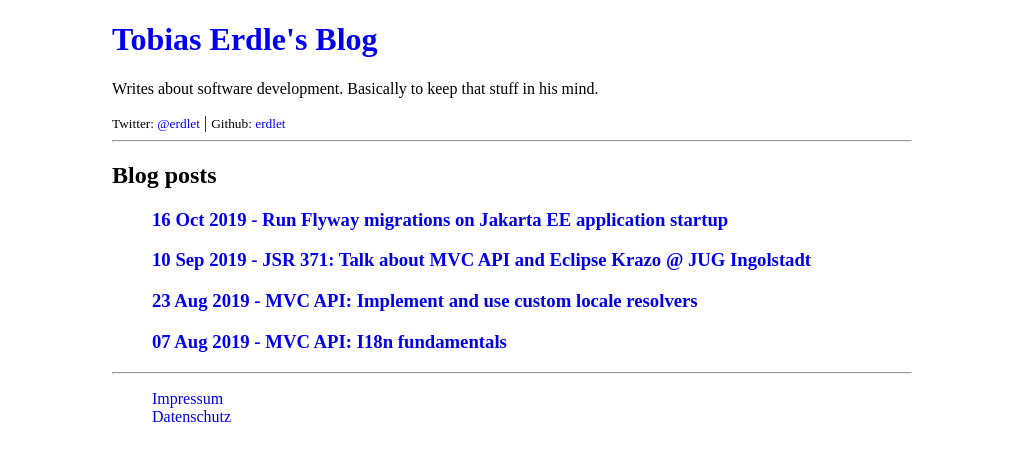
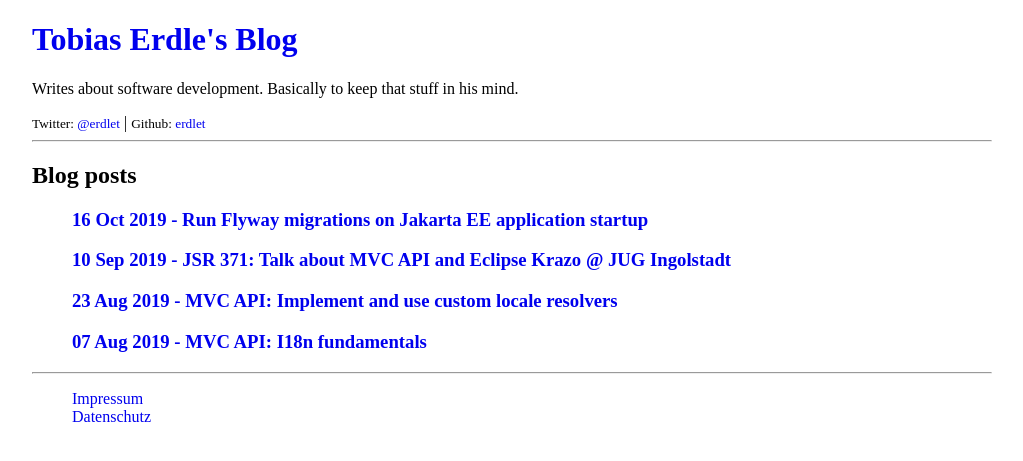
Before and after one commit to erdlet/erdlet.github.io, a Jekyll site: the page built from index.html, in a window 1280 px wide. Shown: the top 461 px of the page, without its empty margins (128-1151 px from the left). Built offline with Jekyll 4.4.1, drawn with Linux system fonts in a browser that asks for light colours.

Commit message:
Increase page width

```diff
--- a/assets/css/styles.css
+++ b/assets/css/styles.css
@@ -1,6 +1,6 @@
 body {
     margin: auto;
-    width: 800px;
+    width: 960px;
 }
 
 article {
```
